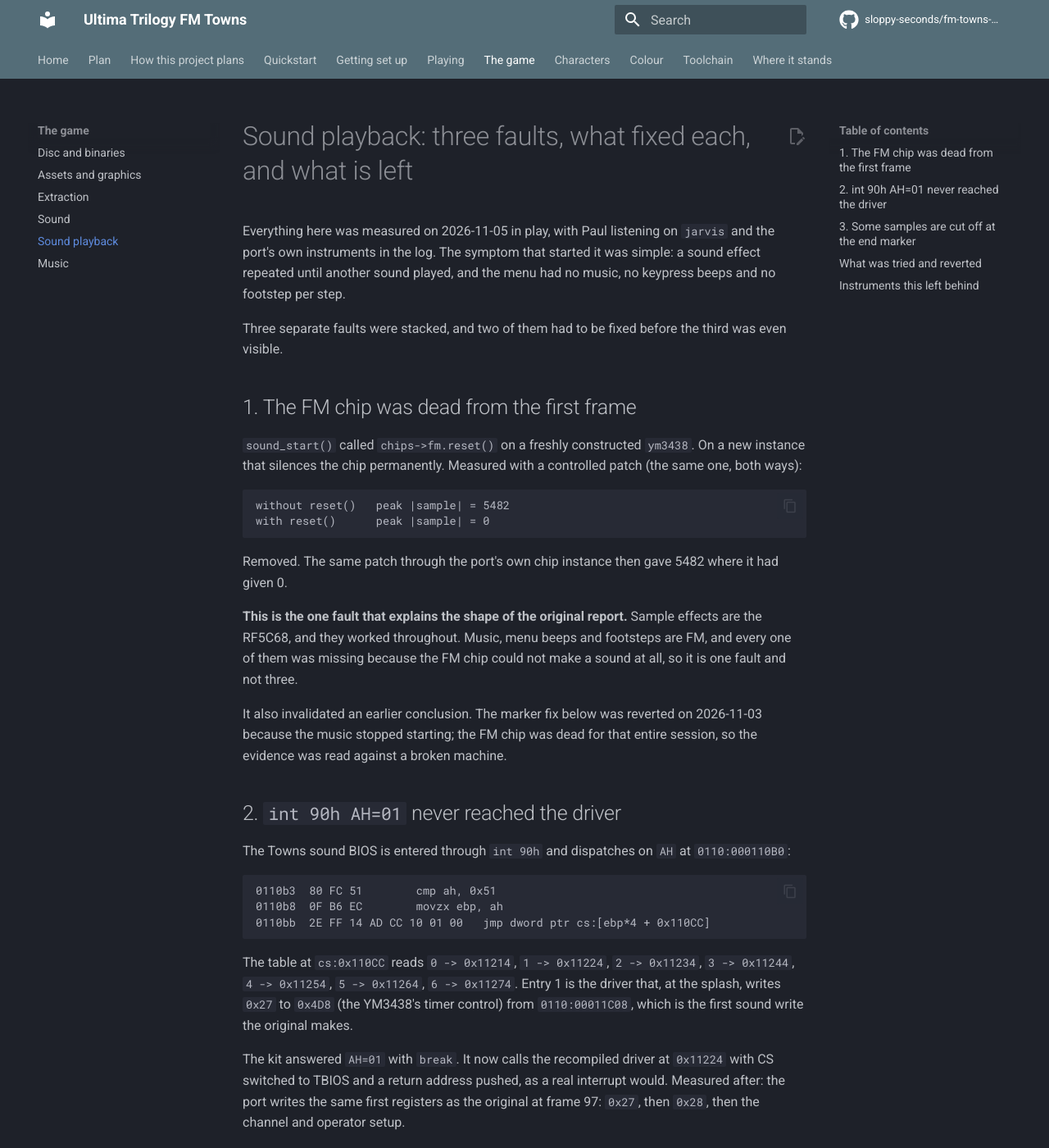
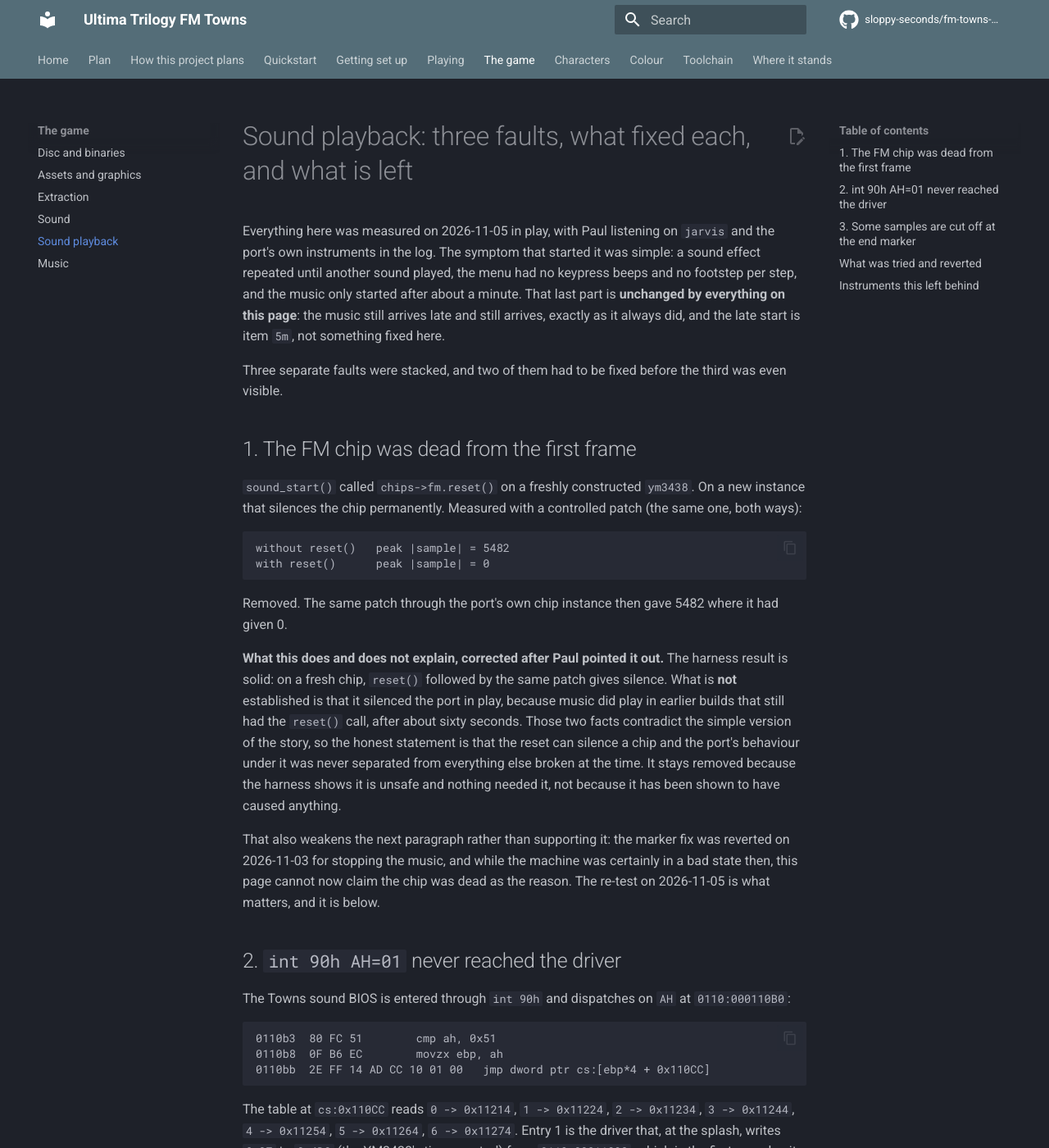
Before and after one commit to sloppy-seconds/fm-towns-ultima, an MkDocs documentation site: the page built from docs/audio-playback.md, in a window 1280 px wide and 1400 px high. Shown: the whole window at 82% size. Built offline with MkDocs 1.6.1 and Material for MkDocs 9.7.7, drawn with Linux system fonts in a browser that asks for light colours; comment, search, counter and statistics services are not loaded; some of the changed text lies outside the part shown.

Commit message:
docs: the sound page overstated what was fixed, and the music is not one of them
Paul's correction: 'leaves the music working' reads as though the music was fixed, and it was not. Its behaviour is exactly what
it always was, silence for about a minute and then music, and nothing on that page changed that.

Two overstatements corrected:

- the intro now says the late start is unchanged and belongs to item 5m, rather than implying the page covers it
- the dead-chip section now separates the harness measurement from what it proves. The harness shows reset() silences a fresh
  chip; it does NOT show that this silenced the port in play, because music did play in builds that still had the call. The reset
  stays removed because it is unsafe and nothing needed it, not because it has been shown to cause anything, and the page says so.

The commit message on fcdc222 says the same wrong thing. It is pushed, so it stands, and this correction is the record.

```diff
--- a/docs/audio-playback.md
+++ b/docs/audio-playback.md
@@ -1,8 +1,10 @@
 # Sound playback: three faults, what fixed each, and what is left
 
 Everything here was measured on 2026-11-05 in play, with Paul listening on `jarvis` and the port's own instruments in the log.
-The symptom that started it was simple: a sound effect repeated until another sound played, and the menu had no music, no
-keypress beeps and no footstep per step.
+The symptom that started it was simple: a sound effect repeated until another sound played, the menu had no keypress beeps and
+no footstep per step, and the music only started after about a minute. That last part is **unchanged by everything on this page**:
+the music still arrives late and still arrives, exactly as it always did, and the late start is item `5m`, not something fixed
+here.
 
 Three separate faults were stacked, and two of them had to be fixed before the third was even visible.
 
@@ -18,12 +20,16 @@
 
 Removed. The same patch through the port's own chip instance then gave 5482 where it had given 0.
 
-**This is the one fault that explains the shape of the original report.** Sample effects are the RF5C68, and they worked
-throughout. Music, menu beeps and footsteps are FM, and every one of them was missing because the FM chip could not make a
-sound at all, so it is one fault and not three.
+**What this does and does not explain, corrected after Paul pointed it out.** The harness result is solid: on a fresh chip, `reset()`
+followed by the same patch gives silence. What is **not** established is that it silenced the port in play, because music did
+play in earlier builds that still had the `reset()` call, after about sixty seconds. Those two facts contradict the simple
+version of the story, so the honest statement is that the reset can silence a chip and the port's behaviour under it was never
+separated from everything else broken at the time. It stays removed because the harness shows it is unsafe and nothing needed
+it, not because it has been shown to have caused anything.
 
-It also invalidated an earlier conclusion. The marker fix below was reverted on 2026-11-03 because the music stopped starting;
-the FM chip was dead for that entire session, so the evidence was read against a broken machine.
+That also weakens the next paragraph rather than supporting it: the marker fix was reverted on 2026-11-03 for stopping the
+music, and while the machine was certainly in a bad state then, this page cannot now claim the chip was dead as the reason.
+The re-test on 2026-11-05 is what matters, and it is below.
 
 ## 2. `int 90h AH=01` never reached the driver
 
@@ -48,8 +54,12 @@
 The chip restarts a sample at its loop address when it reaches an `0xFF` marker, and stopping it is the driver's job. The
 driver never does stop it, which is the original repeating sound.
 
-Stopping the channel at the marker fixes the repeat and leaves the music working, measured in play on 2026-11-05 with
-`U2_IRQ=1`, after the chip fix. The step sound ends every ~80 frames as it should.
+Stopping the channel at the marker fixes the repeat and does not make the music any worse. What that means precisely, because
+it is easy to overstate: the music behaves exactly as it did before the change, starting after about sixty seconds and not
+before. The change was reverted on 2026-11-03 for stopping the music altogether, and it no longer does that. It does not fix
+the late start either, and nothing here should be read as saying the music is fixed: the late start is its own problem and is
+item `5m`. Measured in play on 2026-11-05 with `U2_IRQ=1`, after the chip fix. The step sound ends every ~80 frames as it
+should.
 
 **But some sounds are truncated**, a moongate for instance. The register values cannot separate them:
 
```
